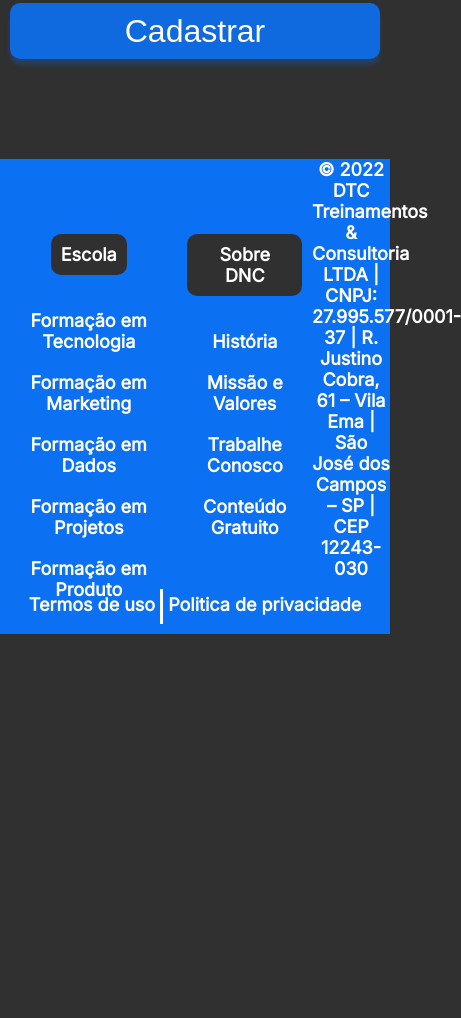
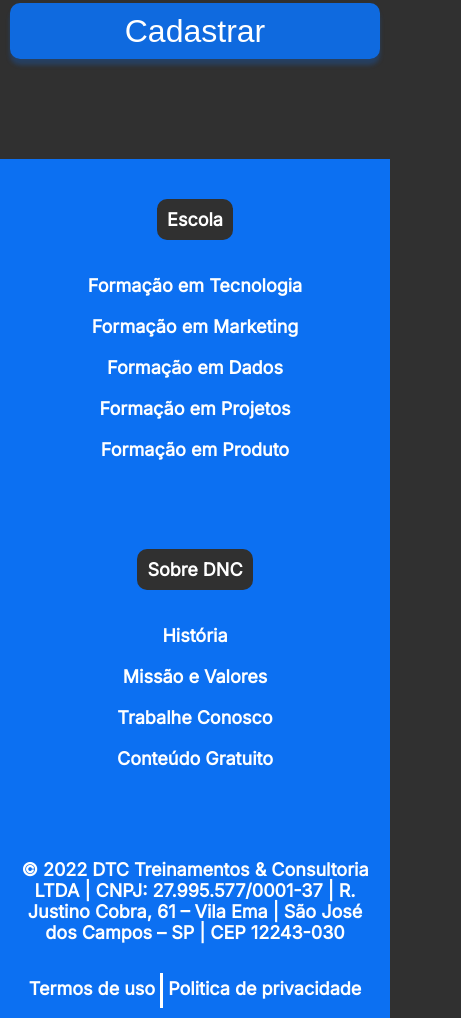
Before and after one commit to cleiton135/bootCamp, a plain HTML site: page index.html in a window 390 px wide. Shown: the part 1571-2589 px from the top of the page, 461 px wide, since content can reach past the window. Before the commit the page ends 2205 px from the top, so only its background shows below. Drawn offline with Linux system fonts and the light colour scheme; a web font is replaced by a local one.

Commit message:
Adcionando midia query no footer

```diff
--- a/style.css
+++ b/style.css
@@ -295,4 +295,14 @@
         .checkbox-itens label{
             font-size: 17px;
         }
+
+        /* add footer */
+        footer .linha1 {
+            flex-direction: column;
+        }
+        footer .endereco{
+            width: 95%;
+            margin-bottom: 20px;
+        }
+
     }
```
